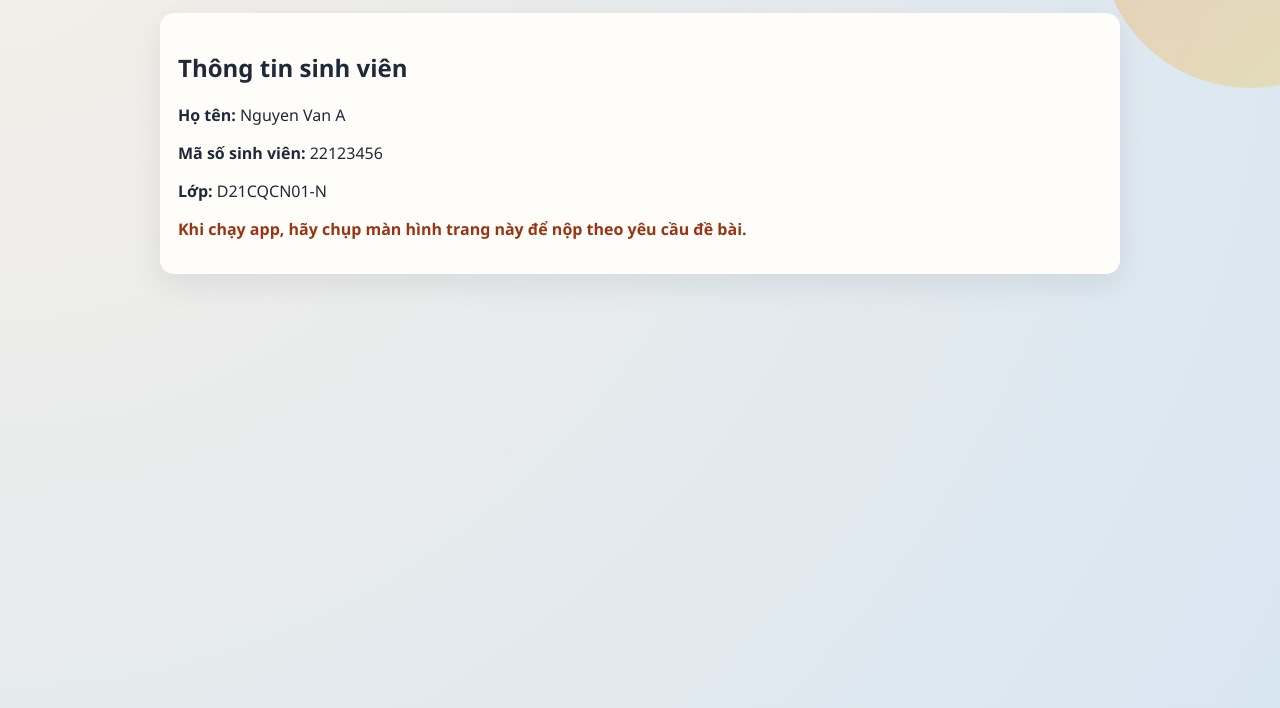
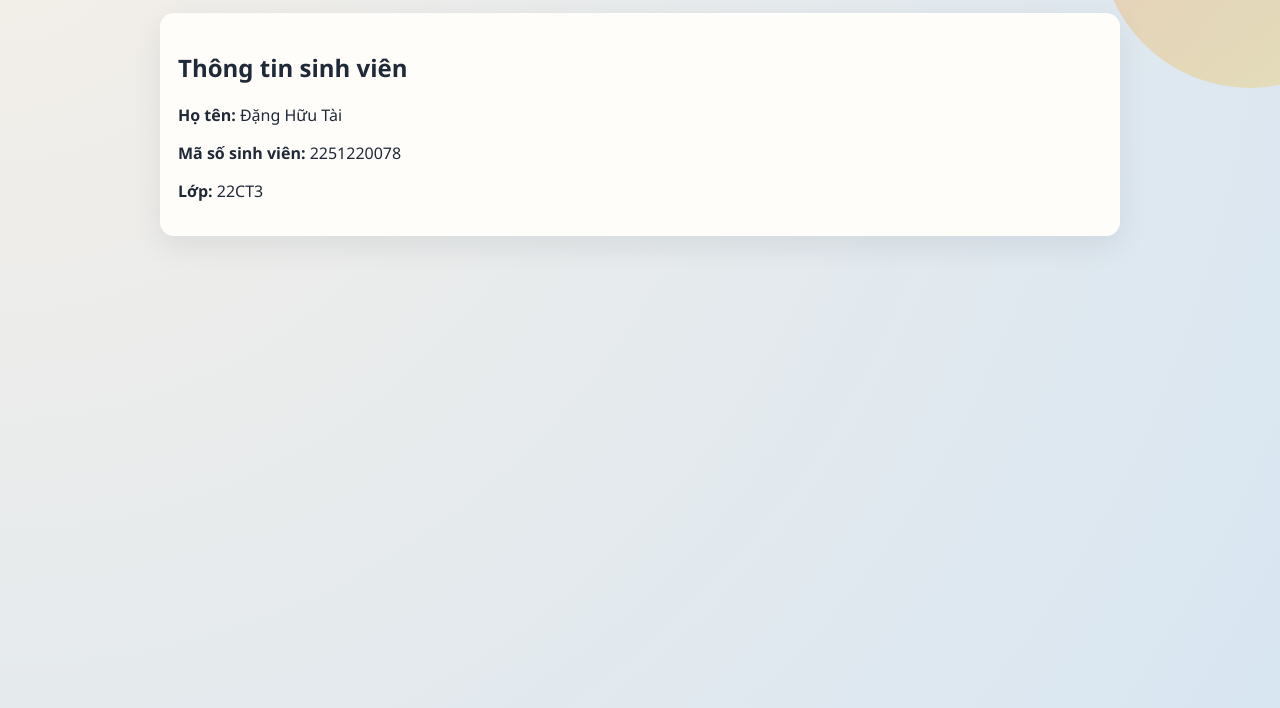
Before and after one commit to tai75/KTGKDevOps, a plain HTML site: page frontend/about.html in a window 1280 px wide. Shown: the part 92-800 px from the top of the page. Drawn offline with Linux system fonts and the light colour scheme.

Commit message:
chore: update about page and fix backend Docker build

```diff
--- a/frontend/about.html
+++ b/frontend/about.html
@@ -19,10 +19,9 @@
 
       <section class="card about-card">
         <h2>Thông tin sinh viên</h2>
-        <p><strong>Họ tên:</strong> Nguyen Van A</p>
-        <p><strong>Mã số sinh viên:</strong> 22123456</p>
-        <p><strong>Lớp:</strong> D21CQCN01-N</p>
-        <p class="note">Khi chạy app, hãy chụp màn hình trang này để nộp theo yêu cầu đề bài.</p>
+        <p><strong>Họ tên:</strong> Đặng Hữu Tài</p>
+        <p><strong>Mã số sinh viên:</strong> 2251220078</p>
+        <p><strong>Lớp:</strong> 22CT3</p>
       </section>
     </main>
   </body>
```
Also changed, not shown: README.md, 1 other file.
